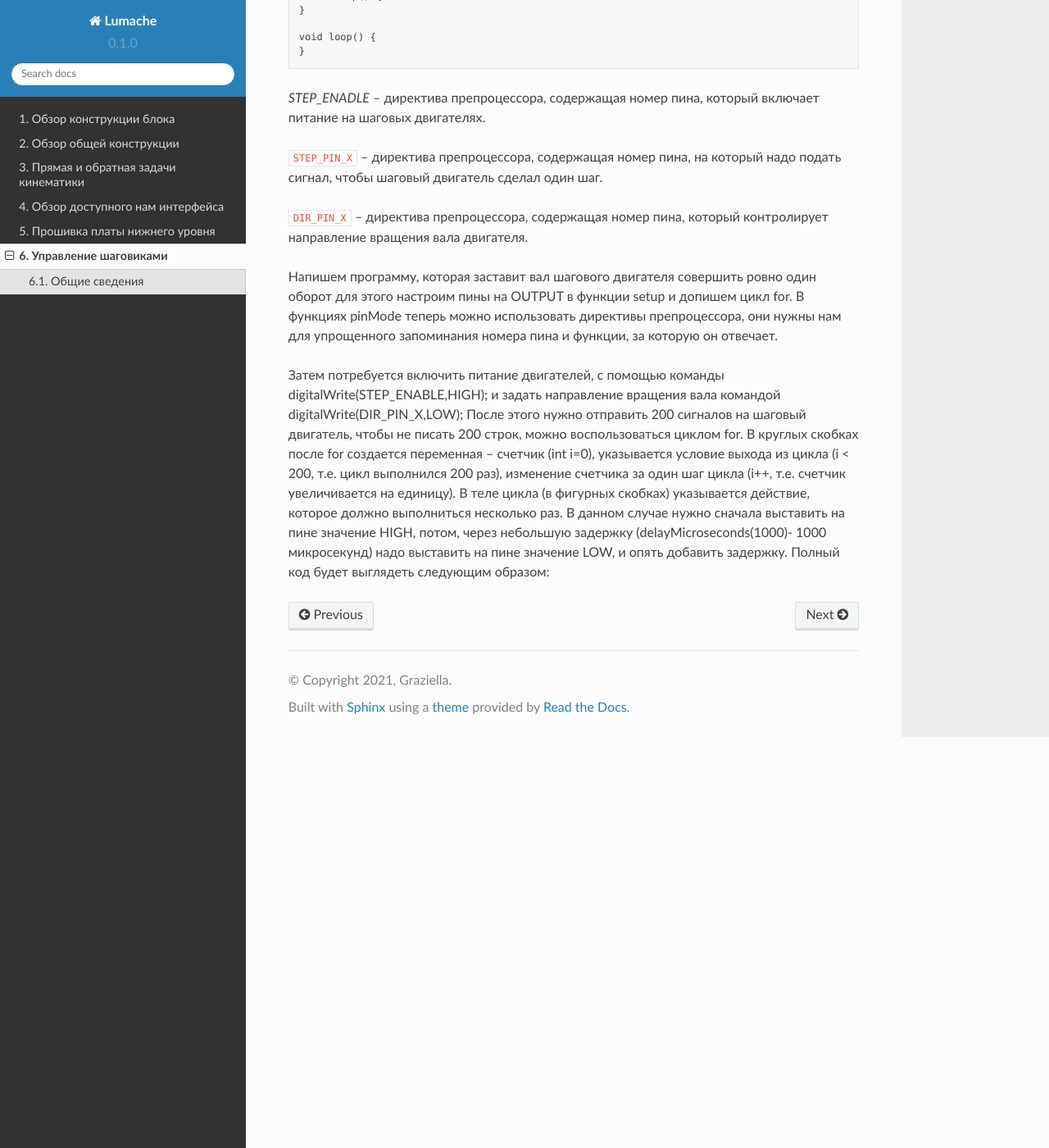
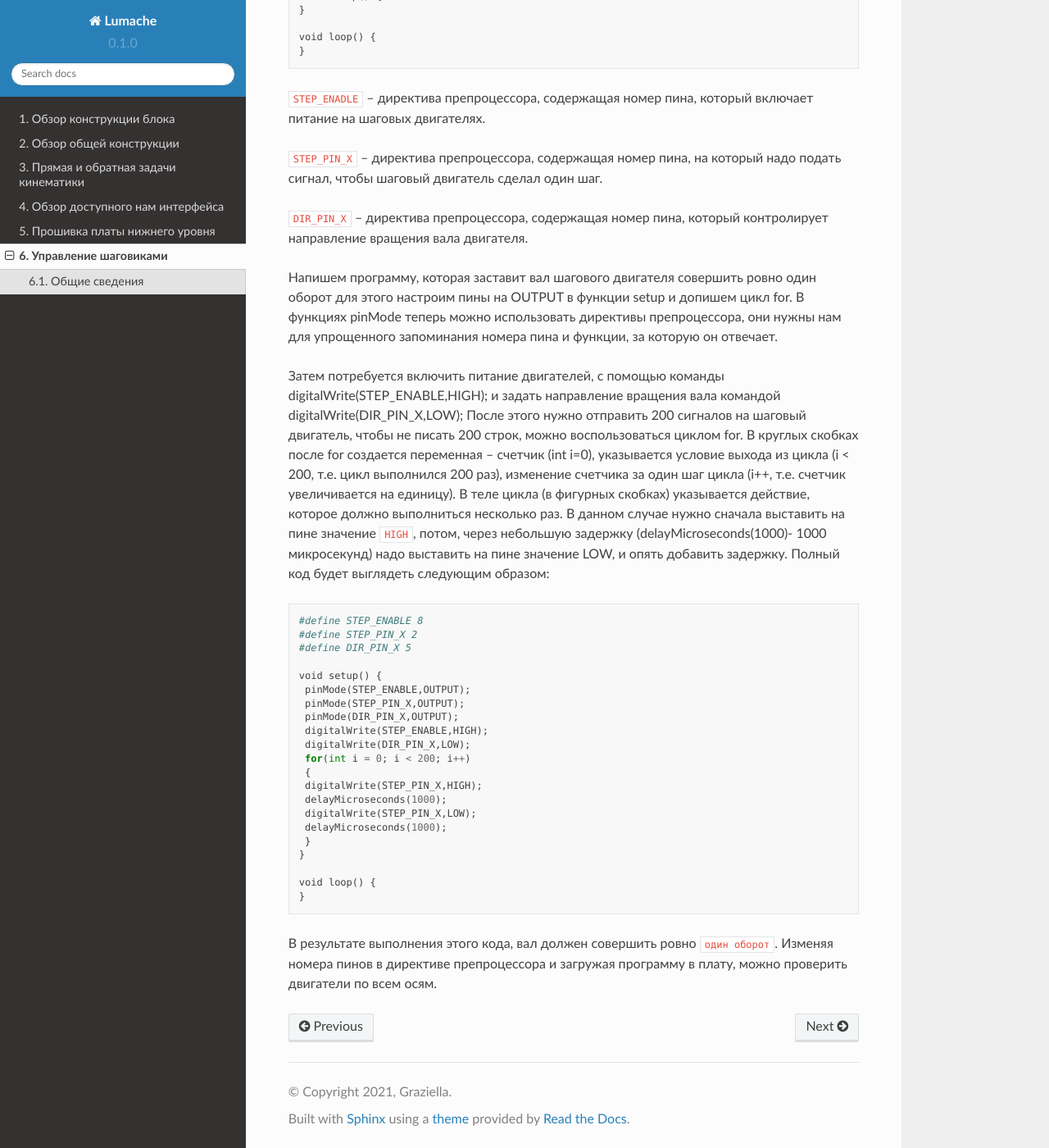
Before and after one commit to BBanwz/AgroLab_Multibot, a Sphinx documentation site: the page built from docs/source/5/1.rst, in a window 1280 px wide and 1400 px high, scrolled down 1085 px. Shown: the whole window at 82% size. Built offline with Sphinx 7.4.7 and the Read the Docs theme 2.0.0, drawn with Linux system fonts in a browser that asks for light colours.

Commit message:
Update 1.rst

```diff
--- a/docs/source/5/1.rst
+++ b/docs/source/5/1.rst
@@ -27,7 +27,7 @@
     void loop() {
     }
 
-`STEP_ENADLE` – директива препроцессора, содержащая номер пина, который включает питание на шаговых двигателях.
+``STEP_ENADLE`` – директива препроцессора, содержащая номер пина, который включает питание на шаговых двигателях.
 
 ``STEP_PIN_X`` – директива препроцессора, содержащая номер пина, на который надо подать сигнал, чтобы шаговый двигатель сделал один шаг.
 
@@ -35,4 +35,28 @@
 
 Напишем программу, которая заставит вал шагового двигателя совершить ровно один оборот для этого настроим пины на OUTPUT в функции setup и допишем цикл for. В функциях pinMode теперь можно использовать директивы препроцессора, они нужны нам для упрощенного запоминания номера пина и функции, за которую он отвечает.
 
-Затем потребуется включить питание двигателей, с помощью команды digitalWrite(STEP_ENABLE,HIGH); и задать направление вращения вала командой  digitalWrite(DIR_PIN_X,LOW); После этого нужно отправить 200 сигналов на шаговый двигатель, чтобы не писать 200 строк, можно воспользоваться циклом for. В круглых скобках после for создается переменная – счетчик (int i=0), указывается условие выхода из цикла (i < 200, т.е. цикл выполнился 200 раз), изменение счетчика за один шаг цикла (i++, т.е. счетчик увеличивается на единицу). В теле цикла (в фигурных скобках) указывается действие, которое должно выполниться несколько раз. В данном случае нужно сначала выставить на пине значение HIGH, потом, через небольшую задержку (delayMicroseconds(1000)- 1000 микросекунд) надо выставить на пине значение LOW, и опять добавить задержку. Полный код будет выглядеть следующим образом:
+Затем потребуется включить питание двигателей, с помощью команды digitalWrite(STEP_ENABLE,HIGH); и задать направление вращения вала командой  digitalWrite(DIR_PIN_X,LOW); После этого нужно отправить 200 сигналов на шаговый двигатель, чтобы не писать 200 строк, можно воспользоваться циклом for. В круглых скобках после for создается переменная – счетчик (int i=0), указывается условие выхода из цикла (i < 200, т.е. цикл выполнился 200 раз), изменение счетчика за один шаг цикла (i++, т.е. счетчик увеличивается на единицу). В теле цикла (в фигурных скобках) указывается действие, которое должно выполниться несколько раз. В данном случае нужно сначала выставить на пине значение ``HIGH``, потом, через небольшую задержку (delayMicroseconds(1000)- 1000 микросекунд) надо выставить на пине значение LOW, и опять добавить задержку. Полный код будет выглядеть следующим образом::
+
+    #define STEP_ENABLE 8
+    #define STEP_PIN_X 2
+    #define DIR_PIN_X 5
+
+    void setup() {
+     pinMode(STEP_ENABLE,OUTPUT);
+     pinMode(STEP_PIN_X,OUTPUT);
+     pinMode(DIR_PIN_X,OUTPUT);
+     digitalWrite(STEP_ENABLE,HIGH);
+     digitalWrite(DIR_PIN_X,LOW);
+     for(int i = 0; i < 200; i++)
+     {
+     digitalWrite(STEP_PIN_X,HIGH);
+     delayMicroseconds(1000);
+     digitalWrite(STEP_PIN_X,LOW);
+     delayMicroseconds(1000);
+     }
+    }
+
+    void loop() {
+    }
+
+В результате выполнения этого кода, вал должен совершить ровно ``один оборот``. Изменяя номера пинов в директиве препроцессора и загружая программу в плату, можно проверить двигатели по всем осям.
```
